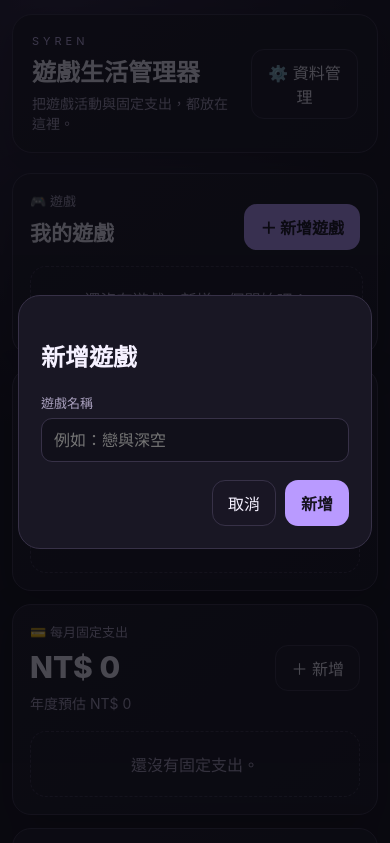
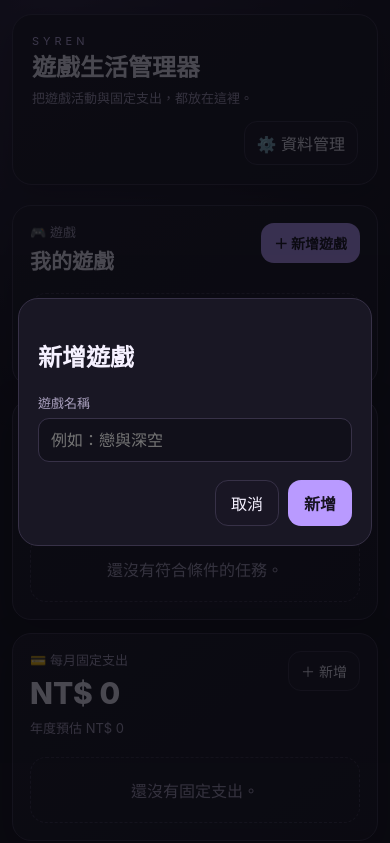
Before and after one commit to Syren-bit/Syren, a plain HTML site: page index.html in a window 390 px wide. Both pictures are taken after a click on the button "＋ 新增遊戲". Shown: the top 843 px of the page. Drawn offline with Linux system fonts and the light colour scheme.

Commit message:
Refactor styles and improve layout in index.html

```diff
--- a/index.html
+++ b/index.html
@@ -11,35 +11,273 @@
   --text:#f5f1ff;--muted:#aaa1bf;--purple:#b99aff;--purple2:#8f70df;
   --danger:#ff829d;--ok:#8fdfc0;--shadow:0 12px 35px #0004;
 }
-*{box-sizing:border-box} body{margin:0;background:radial-gradient(circle at 15% 0,#29213c 0,#100e18 38%);color:var(--text);font-family:-apple-system,BlinkMacSystemFont,"Noto Sans TC","Segoe UI",sans-serif}
-button,input,select,textarea{font:inherit} button{cursor:pointer}
-.app{max-width:1120px;margin:auto;padding:28px 22px 60px}
-header,.card{background:linear-gradient(145deg,#191724,#15131f);border:1px solid var(--line);border-radius:24px;box-shadow:var(--shadow)}
-header{padding:25px 28px;margin-bottom:20px;display:flex;justify-content:space-between;align-items:center;gap:18px}
-.eyebrow{font-size:11px;letter-spacing:4px;color:#c7b5ef}.title{font-size:29px;font-weight:800;margin:5px 0}.sub{color:var(--muted);font-size:14px}
-.grid{display:grid;grid-template-columns:1.15fr .85fr;gap:20px}.card{padding:23px;margin-bottom:20px}
-.card h2{font-size:21px;margin:7px 0 16px}.label{font-size:13px;color:var(--muted)}
-.topline{display:flex;justify-content:space-between;align-items:center;gap:10px}.icon{margin-right:7px}
-.btn{border:1px solid var(--line);background:#191624;color:var(--text);padding:10px 15px;border-radius:13px}
-.btn:hover{border-color:#7661a5}.primary{background:var(--purple);color:#171321;border-color:transparent;font-weight:800}.small{padding:7px 10px;font-size:13px}
-.games{display:flex;gap:10px;overflow-x:auto;padding:3px 0 9px;scrollbar-width:none}.games::-webkit-scrollbar,.filters::-webkit-scrollbar{display:none}
-.game{min-width:125px;text-align:left}.game.active{background:#8f70df;color:white;border-color:#b99aff}
-.empty{border:1px dashed var(--line);padding:20px;border-radius:16px;text-align:center;color:var(--muted)}
-.filters{display:flex;gap:7px;overflow-x:auto;padding-bottom:7px;scrollbar-width:none}.chip{white-space:nowrap;border:1px solid var(--line);background:transparent;color:#c8bfda;padding:8px 12px;border-radius:12px}.chip.active{border-color:var(--purple);color:white;background:#2a2140}
-.task{display:flex;align-items:flex-start;gap:12px;padding:13px 2px;border-bottom:1px solid #292536}.task:last-child{border-bottom:0}
-.check{width:21px;height:21px;accent-color:var(--purple);margin-top:2px}.task.done .taskname{text-decoration:line-through;color:#82798f}.taskname{font-weight:700}.meta{font-size:12px;color:var(--muted);margin-top:4px}.danger{color:var(--danger)}.ok{color:var(--ok)}
-.expense-total{font-size:35px;font-weight:850;margin:8px 0}.expense{display:flex;justify-content:space-between;align-items:center;padding:12px 0;border-bottom:1px solid #292536}.expense:last-child{border:0}
-.modal{position:fixed;inset:0;background:#08070db8;display:none;align-items:center;justify-content:center;padding:18px;z-index:10}.modal.show{display:flex}.dialog{width:min(560px,100%);max-height:90vh;overflow:auto;background:#191724;border:1px solid var(--line);border-radius:22px;padding:22px}
-.form{display:grid;gap:12px}.row{display:grid;grid-template-columns:1fr 1fr;gap:12px}.field{display:grid;gap:6px}.field label{font-size:13px;color:var(--muted)}input,select,textarea{width:100%;background:#11101a;border:1px solid var(--line);color:var(--text);border-radius:11px;padding:11px 12px;outline:none}input:focus,select:focus,textarea:focus{border-color:var(--purple)}
-.actions{display:flex;justify-content:flex-end;gap:9px;margin-top:6px}.hidden{display:none!important}
-.manage-list{display:grid;gap:8px}.manage-item{display:flex;justify-content:space-between;align-items:center;padding:10px 0;border-bottom:1px solid #292536}
+*{box-sizing:border-box}
+html{scroll-behavior:smooth}
+body{
+  margin:0;
+  background:radial-gradient(circle at 15% 0,#29213c 0,#100e18 38%);
+  color:var(--text);
+  font-family:-apple-system,BlinkMacSystemFont,"Noto Sans TC","Segoe UI",sans-serif;
+  min-height:100vh;
+}
+button,input,select,textarea{font:inherit}
+button{cursor:pointer}
+.app{
+  width:min(1180px,100%);
+  margin:0 auto;
+  padding:28px 24px 60px;
+}
+header,.card{
+  background:linear-gradient(145deg,#191724,#15131f);
+  border:1px solid var(--line);
+  border-radius:24px;
+  box-shadow:var(--shadow);
+}
+header{
+  padding:25px 28px;
+  margin-bottom:20px;
+  display:grid;
+  grid-template-columns:minmax(0,1fr) auto;
+  align-items:center;
+  gap:20px;
+}
+.eyebrow{font-size:11px;letter-spacing:4px;color:#c7b5ef}
+.title{font-size:29px;line-height:1.25;font-weight:800;margin:5px 0}
+.sub{color:var(--muted);font-size:14px;line-height:1.6}
+.grid{
+  display:grid;
+  grid-template-columns:minmax(0,1.08fr) minmax(340px,.92fr);
+  gap:20px;
+  align-items:start;
+}
+main,aside{min-width:0}
+.card{
+  padding:23px;
+  margin-bottom:20px;
+  min-width:0;
+}
+.card h2{
+  font-size:21px;
+  line-height:1.3;
+  margin:7px 0 16px;
+}
+.label{font-size:13px;color:var(--muted);line-height:1.4}
+.topline{
+  display:flex;
+  justify-content:space-between;
+  align-items:flex-start;
+  gap:14px;
+  min-width:0;
+}
+.topline>div{min-width:0}
+.topline .btn{flex:0 0 auto}
+.icon{margin-right:7px}
+.btn{
+  border:1px solid var(--line);
+  background:#191624;
+  color:var(--text);
+  padding:10px 15px;
+  border-radius:13px;
+  white-space:nowrap;
+  transition:border-color .15s,transform .15s,background .15s;
+}
+.btn:hover{border-color:#7661a5}
+.btn:active{transform:translateY(1px)}
+.primary{
+  background:var(--purple);
+  color:#171321;
+  border-color:transparent;
+  font-weight:800;
+}
+.small{padding:7px 10px;font-size:13px}
+.games{
+  display:flex;
+  gap:10px;
+  overflow-x:auto;
+  padding:3px 0 9px;
+  scrollbar-width:none;
+  min-width:0;
+}
+.games::-webkit-scrollbar,.filters::-webkit-scrollbar{display:none}
+.game{
+  min-width:125px;
+  text-align:left;
+  flex:0 0 auto;
+}
+.game.active{background:#8f70df;color:white;border-color:#b99aff}
+.empty{
+  border:1px dashed var(--line);
+  padding:20px;
+  border-radius:16px;
+  text-align:center;
+  color:var(--muted);
+}
+.filters{
+  display:flex;
+  gap:7px;
+  overflow-x:auto;
+  padding:0 0 9px;
+  scrollbar-width:none;
+  min-width:0;
+}
+.chip{
+  white-space:nowrap;
+  flex:0 0 auto;
+  border:1px solid var(--line);
+  background:transparent;
+  color:#c8bfda;
+  padding:8px 12px;
+  border-radius:12px;
+}
+.chip.active{border-color:var(--purple);color:white;background:#2a2140}
+.task{
+  display:grid;
+  grid-template-columns:21px minmax(0,1fr) auto;
+  align-items:center;
+  gap:12px;
+  padding:13px 2px;
+  border-bottom:1px solid #292536;
+  min-width:0;
+}
+.task:last-child{border-bottom:0}
+.task .check{
+  width:21px;
+  height:21px;
+  margin:0;
+  accent-color:var(--purple);
+}
+.task .task-content{min-width:0}
+.task.done .taskname{text-decoration:line-through;color:#82798f}
+.taskname{
+  font-weight:700;
+  line-height:1.45;
+  overflow-wrap:anywhere;
+}
+.meta{
+  font-size:12px;
+  color:var(--muted);
+  margin-top:4px;
+  line-height:1.55;
+  overflow-wrap:anywhere;
+}
+.danger{color:var(--danger)}
+.ok{color:var(--ok)}
+.expense-total{font-size:35px;line-height:1.1;font-weight:850;margin:8px 0}
+.expense{
+  display:grid;
+  grid-template-columns:minmax(0,1fr) auto;
+  gap:12px;
+  align-items:center;
+  padding:12px 0;
+  border-bottom:1px solid #292536;
+  min-width:0;
+}
+.expense:last-child{border:0}
+.expense>div{min-width:0}
+.expense b{overflow-wrap:anywhere}
+.modal{
+  position:fixed;
+  inset:0;
+  background:#08070db8;
+  display:none;
+  align-items:center;
+  justify-content:center;
+  padding:18px;
+  z-index:10;
+}
+.modal.show{display:flex}
+.dialog{
+  width:min(560px,100%);
+  max-height:90vh;
+  overflow:auto;
+  background:#191724;
+  border:1px solid var(--line);
+  border-radius:22px;
+  padding:22px;
+}
+.form{display:grid;gap:12px}
+.row{display:grid;grid-template-columns:1fr 1fr;gap:12px}
+.field{display:grid;gap:6px}
+.field label{font-size:13px;color:var(--muted)}
+input,select,textarea{
+  width:100%;
+  background:#11101a;
+  border:1px solid var(--line);
+  color:var(--text);
+  border-radius:11px;
+  padding:11px 12px;
+  outline:none;
+}
+input:focus,select:focus,textarea:focus{border-color:var(--purple)}
+.actions{
+  display:flex;
+  justify-content:flex-end;
+  gap:9px;
+  margin-top:6px;
+}
+.hidden{display:none!important}
+.manage-list{display:grid;gap:8px}
+.manage-item{
+  display:grid;
+  grid-template-columns:minmax(0,1fr) auto;
+  gap:10px;
+  align-items:center;
+  padding:10px 0;
+  border-bottom:1px solid #292536;
+}
+.manage-item span{min-width:0;overflow-wrap:anywhere}
 footer{text-align:center;color:#70697e;font-size:12px;margin-top:12px}
+
+@media(max-width:900px){
+  .grid{grid-template-columns:minmax(0,1fr) minmax(300px,.78fr)}
+  .app{padding-left:18px;padding-right:18px}
+}
+
 @media(max-width:760px){
-  .app{padding:14px 12px 45px}header{padding:19px;border-radius:20px}.title{font-size:24px}
-  .grid{display:block}.card{padding:17px;border-radius:19px;margin-bottom:13px}
-  .games{margin-right:-3px}.game{min-width:110px}
-  .game-card{padding-bottom:13px}.task-card{scroll-margin-top:10px}
-  .expense-total{font-size:30px}.row{grid-template-columns:1fr}
+  .app{padding:14px 12px 45px}
+  header{
+    padding:19px;
+    border-radius:20px;
+    grid-template-columns:minmax(0,1fr) auto;
+    gap:12px;
+  }
+  .title{font-size:24px}
+  .sub{font-size:13px}
+  header>.btn{padding:9px 12px}
+  .grid{display:block}
+  .card{
+    padding:17px;
+    border-radius:19px;
+    margin-bottom:13px;
+  }
+  .card h2{font-size:21px;margin-bottom:15px}
+  .topline{gap:10px}
+  .topline .btn{padding:9px 12px}
+  .games{gap:9px;margin-right:-2px}
+  .game{min-width:110px}
+  .filters{gap:7px;margin-right:-2px}
+  .chip{padding:8px 12px}
+  .task{
+    grid-template-columns:21px minmax(0,1fr) auto;
+    gap:10px;
+    padding:14px 1px;
+  }
+  .task .btn{padding:7px 10px}
+  .taskname{font-size:16px}
+  .meta{font-size:12px}
+  .expense-total{font-size:30px}
+  .expense{gap:9px}
+  .row{grid-template-columns:1fr}
+  .dialog{padding:19px;border-radius:20px}
+}
+
+@media(max-width:430px){
+  header{
+    grid-template-columns:minmax(0,1fr);
+  }
+  header>.btn{justify-self:end}
+  .topline .btn{font-size:14px}
+  .task{grid-template-columns:21px minmax(0,1fr) auto}
 }
 </style>
 </head>
@@ -163,7 +401,7 @@ function render(){
    const late=due&&due<today&&!done;
    return `<div class="task ${done?'done':''}">
    <input class="check" type="checkbox" ${done?'checked':''} onchange="toggleTask('${t.id}')">
-   <div style="flex:1"><div class="taskname">${esc(t.name)}</div>
+   <div class="task-content"><div class="taskname">${esc(t.name)}</div>
    <div class="meta">🎮 ${esc(gameName(t.gameId))}　·　${typeName[t.type]}${t.due?'　·　截止 '+esc(t.due):''}${late?'　<span class="danger">已逾期</span>':''}</div>
    ${t.note?`<div class="meta">${esc(t.note)}</div>`:''}</div>
    <button class="btn small" onclick="deleteTask('${t.id}')">刪除</button></div>`
```
